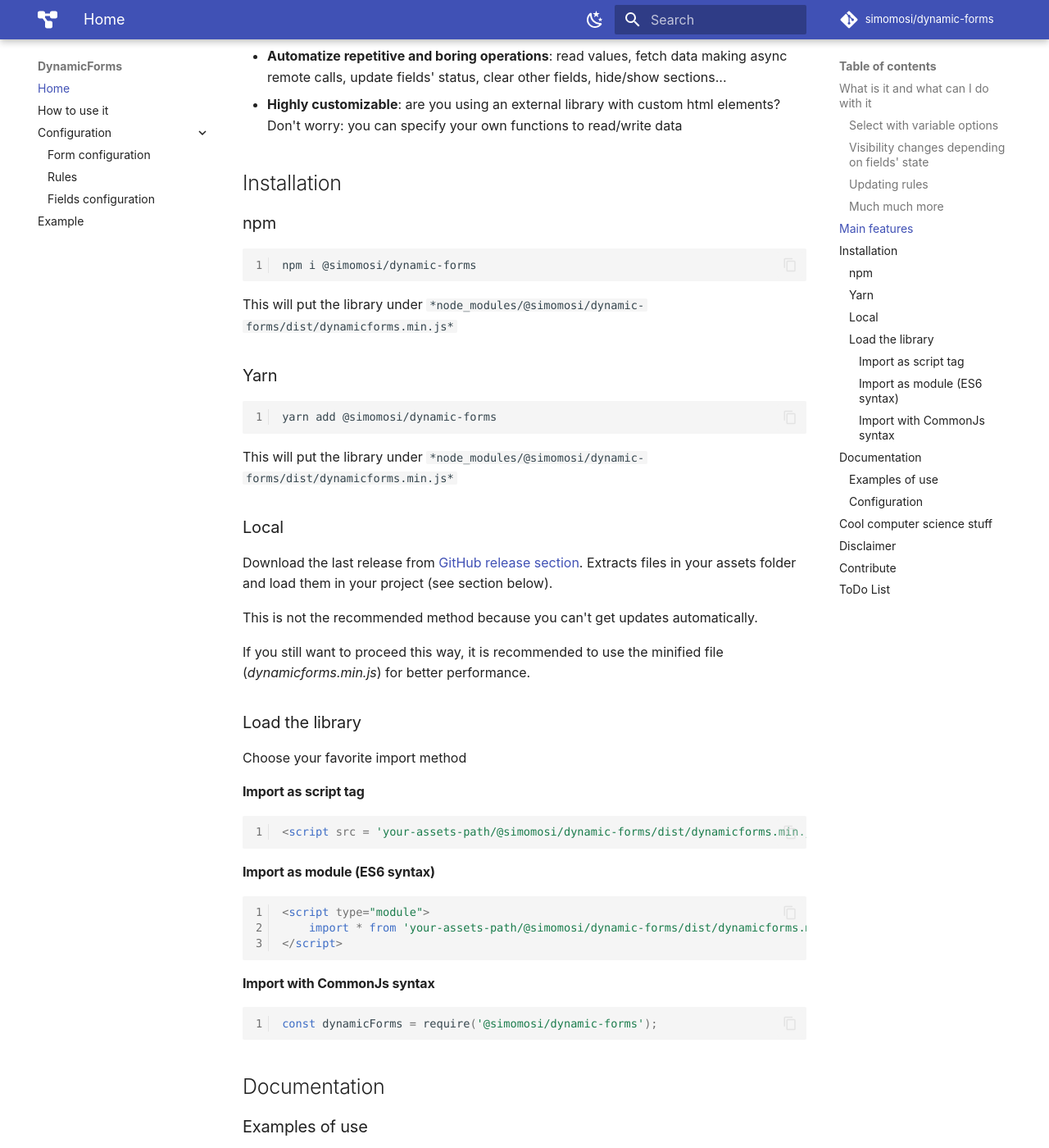
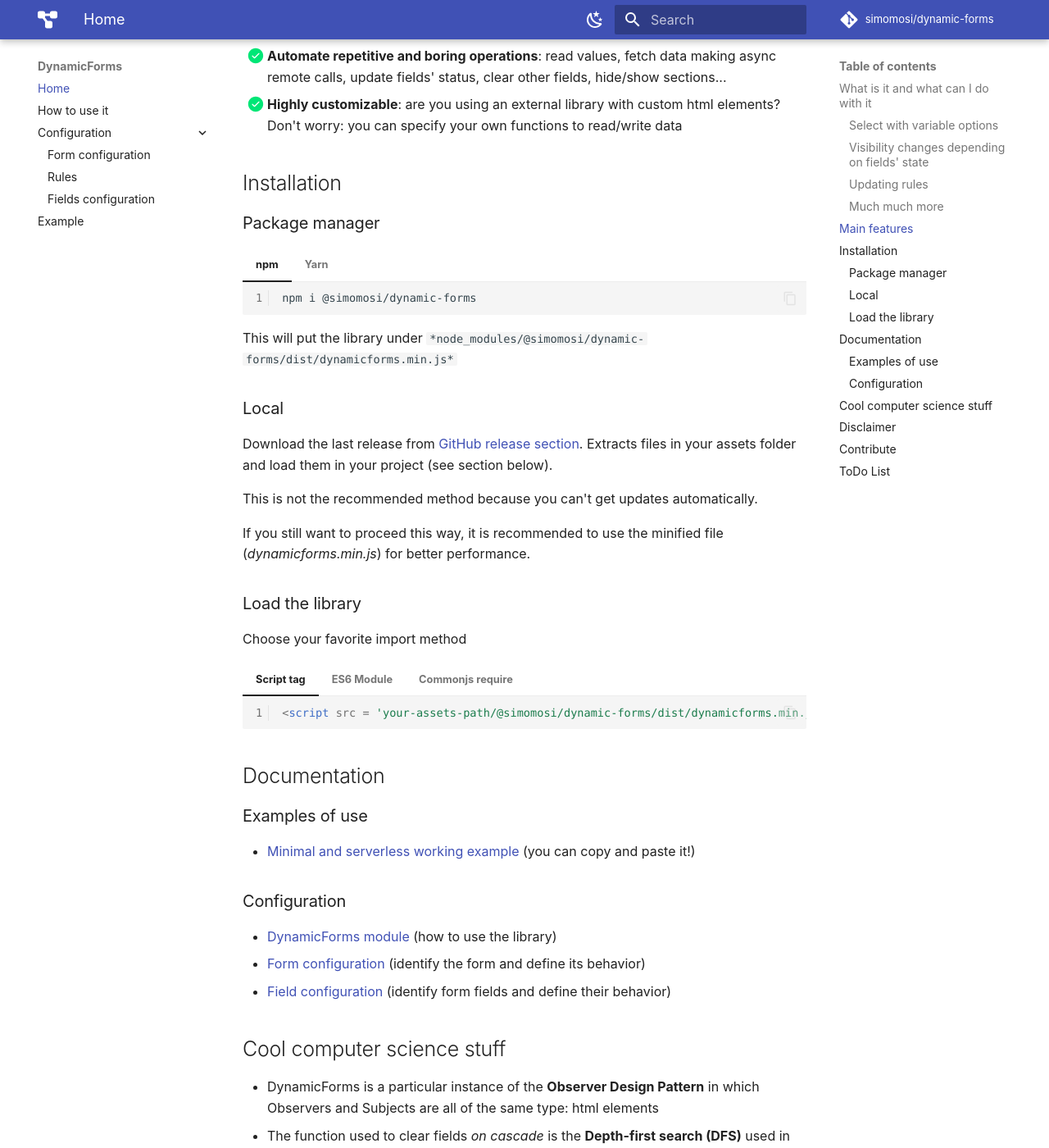
Before and after one commit to simomosi/dynamic-forms, an MkDocs documentation site: the page built from docs/README.md, in a window 1280 px wide and 1400 px high, scrolled down 1665 px. Shown: the whole window at 82% size. Built offline with MkDocs 1.6.1 and Material for MkDocs 9.7.7, drawn with Linux system fonts in a browser that asks for light colours; comment, search, counter and statistics services are not loaded; some of the changed lines change nothing that is shown; some of the changed text lies outside the part shown.

Commit message:
Updated README doc file with new plugins

````diff
--- a/docs/README.md
+++ b/docs/README.md
@@ -11,15 +11,15 @@
 
 ### Select with variable options
 
-![Dynamic Dropdown example gif](./imgs/dynamic-dropdown.gif)
+![Dynamic Dropdown example gif](./imgs/dynamic-dropdown.gif){ loading=lazy }
 
 ### Visibility changes depending on fields' state
 
-![Dynamic Checkbox example gif](./imgs/dynamic-checkbox.gif)
+![Dynamic Checkbox example gif](./imgs/dynamic-checkbox.gif){ loading=lazy }
 
 ### Updating rules
 
-![Dynamic Radio example gif](./imgs/dynamic-radio.gif)
+![Dynamic Radio example gif](./imgs/dynamic-radio.gif){ loading=lazy }
 
 ### Much much more
 Got your attention? Try it!
@@ -27,22 +27,23 @@
 Dynamic Forms is released as a **single file**. You can also find an already functioning example!
 
 ## Main features
-- **Easy to use**: DynamicForms works in a declarative way; no code, just a simple configuration!
-- **Simple and modern javascript**: having no dependencies, you can integrate it everywhere!
-- **Automatize repetitive and boring operations**: read values, fetch data making async remote calls, update fields' status, clear other fields, hide/show sections...
-- **Highly customizable**: are you using an external library with custom html elements? Don't worry: you can specify your own functions to read/write data
+- [x] **Easy to use**: DynamicForms works in a declarative way; no code, just a simple configuration!
+- [x] **Simple and modern javascript**: having no dependencies, you can integrate it everywhere!
+- [x] **Automate repetitive and boring operations**: read values, fetch data making async remote calls, update fields' status, clear other fields, hide/show sections...
+- [x] **Highly customizable**: are you using an external library with custom html elements? Don't worry: you can specify your own functions to read/write data
 
 ## Installation
-### npm
-```shell
-npm i @simomosi/dynamic-forms
-```
-This will put the library under `*node_modules/@simomosi/dynamic-forms/dist/dynamicforms.min.js*`
+### Package manager
 
-### Yarn
-```shell
-yarn add @simomosi/dynamic-forms
-```
+=== "npm"
+    ```shell
+    npm i @simomosi/dynamic-forms
+    ```
+=== "Yarn"
+    ```shell
+    yarn add @simomosi/dynamic-forms
+    ```
+
 This will put the library under `*node_modules/@simomosi/dynamic-forms/dist/dynamicforms.min.js*`
 
 ### Local
@@ -55,22 +56,21 @@
 ### Load the library
 Choose your favorite import method
 
-#### Import as script tag
-```html
-<script src = 'your-assets-path/@simomosi/dynamic-forms/dist/dynamicforms.min.js'></script>
-```
+=== "Script tag"
+    ```html
+    <script src = 'your-assets-path/@simomosi/dynamic-forms/dist/dynamicforms.min.js'></script>
+    ```
 
-#### Import as module (ES6 syntax)
-```html
-<script type="module">
-    import * from 'your-assets-path/@simomosi/dynamic-forms/dist/dynamicforms.min.js';
-</script>
-```
-
-#### Import with CommonJs syntax
-```javascript
-const dynamicForms = require('@simomosi/dynamic-forms');
-```
+=== "ES6 Module"
+    ```html
+    <script type="module">
+        import * from 'your-assets-path/@simomosi/dynamic-forms/dist/dynamicforms.min.js';
+    </script>
+    ```
+=== "Commonjs require"
+    ```javascript
+    const dynamicForms = require('@simomosi/dynamic-forms');
+    ```
 
 ## Documentation
 ### Examples of use
@@ -113,11 +113,66 @@
 
 Here is the UML Class Diagram to help you understand the project structure.
 
-![Class Diagram](./imgs/classdiagram.svg)
+<!-- ![Class Diagram](./imgs/classdiagram.svg) -->
+<!-- TODO: remove from assets if gh-deploy is ok -->
+
+```mermaid
+classDiagram
+
+    class DynamicForm {
+        JSON config
+        node htmlElement
+        Map~String, DynamicElement~ entities
+        boolean debug
+        boolean enabled
+        json elementToClassMapping
+
+        notify(subjectName)
+        fetchAllParameters(rule) object
+        clearCascade(currentSubject)
+        manualUpdate(data, subjectName)
+        getField(name) DynamicElement
+        getId() string
+        setEnabled() void
+        isEnabled() boolean
+    }
+
+    class dynamicForms {
+        -Map~String, DynamicForm~ formCollection
+        +makeForm(formConfiguration) DynamicForm
+        +getForm(id) DynamicForm
+    }
+
+    class DynamicElement {
+        -JSON config
+        -node htmlElement
+        -string name
+        -JSON defaultConfig
+        +get() string
+        +set(value) string
+        +clear()
+        +update(data, subjectName)
+        +beforeUpdate(data, subjectName) boolean
+        +updateStatus(data, subjectName)
+        +afterUpdate(data, subjectName)
+    }
+
+    class DynamicDropdown {
+        -string method
+        +postProcessData(data) object[]
+        +saveData(data) object[]
+    }
+
+    DynamicForm <.. dynamicForms
+    DynamicForm o-- DynamicElement
+    DynamicElement <|-- DynamicDropdown
+    DynamicElement <|-- DynamicCheckbox
+    DynamicElement <|-- DynamicRadio
+
+```
 
 **Thank you very much for your support ❤**
 
 ## ToDo List
 
-- Implement 'forms configurations': instantiate the DynamicForm *one time*, and specify different sets of rules to switch on. Example: `if (A is Europe) then B updates C; if (A is America) then B updates D.`
 - Apply listener to fields container to use dynamicForms on dynamic collections of checkbox/radio fields
````
